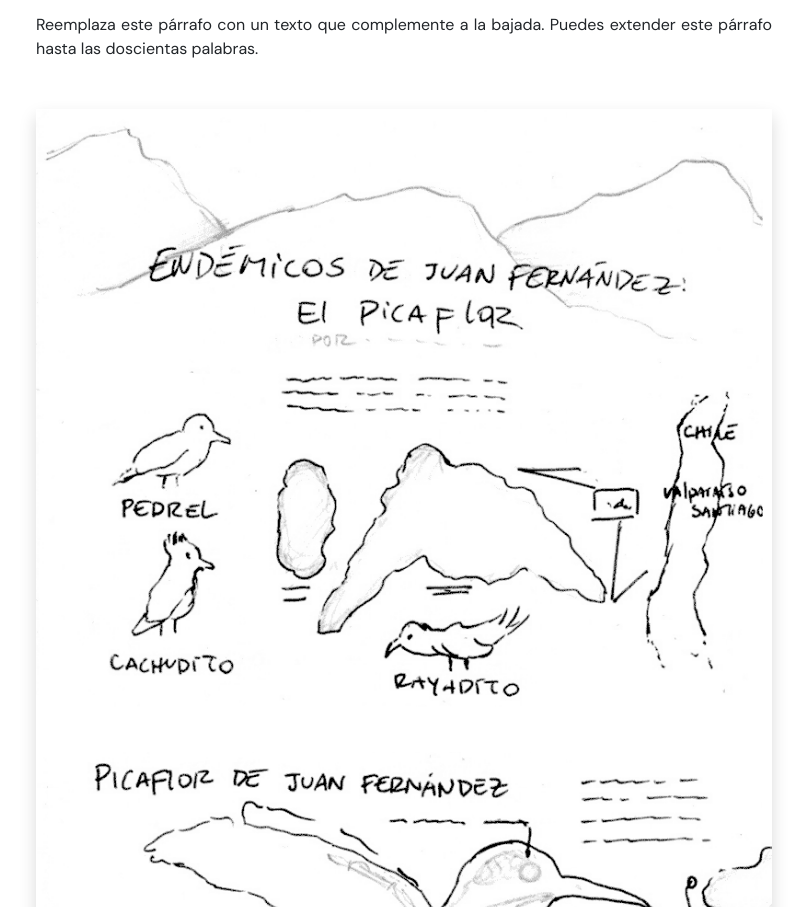
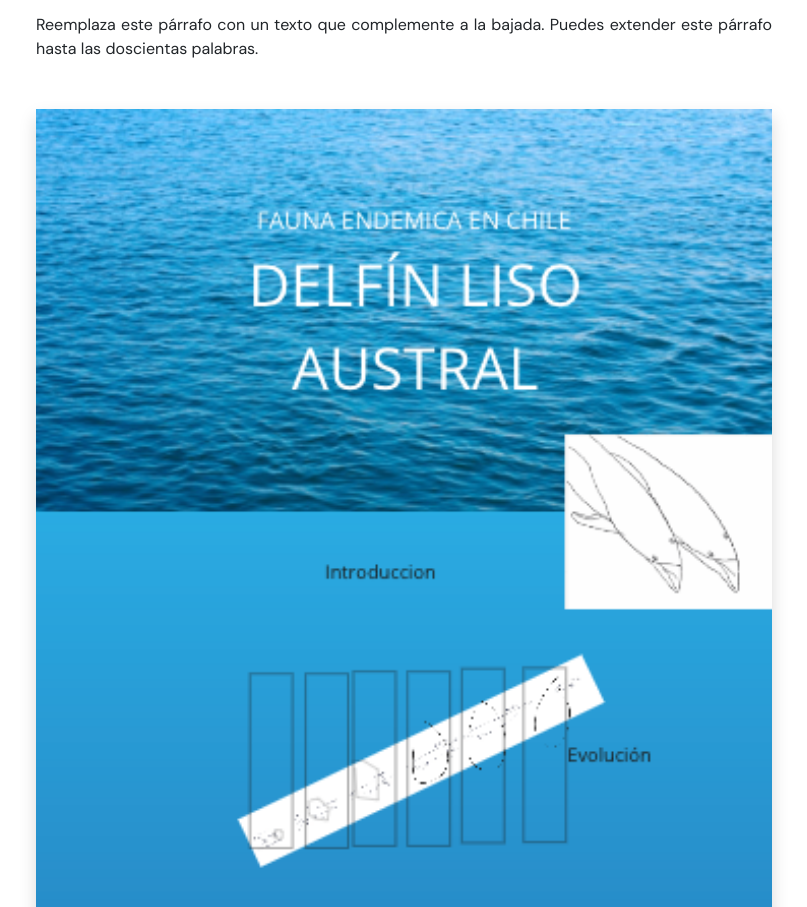
Before and after one commit to Delfin-Liso-Austral/Clase-14-versiones, a plain HTML site: page index.html in a window 1280 px wide. Shown: the part 374-1281 px from the top of the page, without its empty margins (236-1043 px from the left). Drawn offline with nearby package versions, Linux system fonts and the light colour scheme.

Commit message:
Update index.html

```diff
--- a/index.html
+++ b/index.html
@@ -35,7 +35,7 @@
                     <!--SKETCH PARA PANTALLA GRANDE-->
                     <div class="d-none d-md-block shadow my-5">
                         <!--NINGUNA IMAGEN DEBE PESAR MÁS DE 200KB-->
-                        <img src="img/sketch-introduccion-grande.png" class="w-100" alt="introducción pantalla grande" />
+                        <img src="img/AVANCE-DELFÍN-LISO.png" class="w-100" alt="introducción pantalla grande" />
                         <img src="img/sketch-desarollo-grande.png" class="w-100" alt="desarrollo pantalla grande" />
                         <img src="img/sketch-conclusion-grande.png" class="w-100" alt="conclusión pantalla grande" />
                     </div>
```
